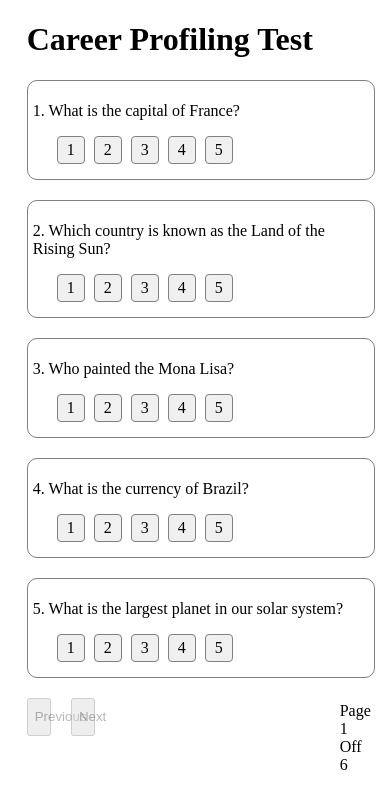
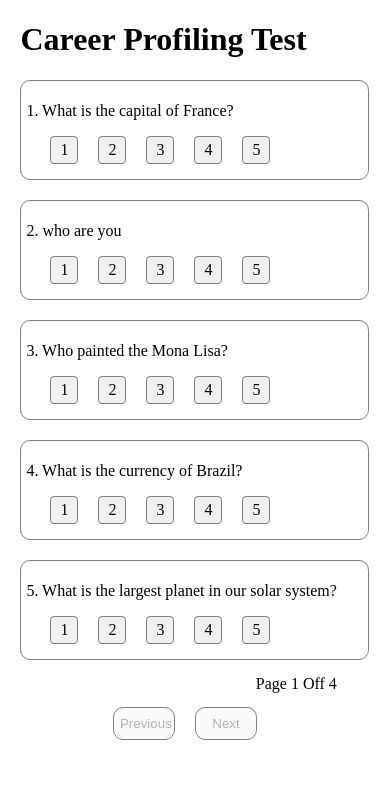
Before and after one commit to Shivam00002/career, a Next.js app: page / in a window 390 px wide. Shown: the top 808 px of the page. Built offline with nearby package versions, Linux system fonts and the light colour scheme.

Commit message:
css added

```diff
--- a/src/data/questions.js
+++ b/src/data/questions.js
@@ -8,7 +8,7 @@ const questions = [
       },
       {
         id: 2,
-        question: '2. Which country is known as the Land of the Rising Sun?',
+        question: '2. who are you',
         options:[1, 2, 3, 4,5],
         correctAnswer: 1,
       },
--- a/src/pages/ProgressBar.jsx
+++ b/src/pages/ProgressBar.jsx
@@ -7,9 +7,13 @@ console.log(props.currentPage)
 
 
   return (
+
+
+
     <div id="prog" >
     <div >
       <div
+      className="progress-line"
         style={{
           width: `${props.progress}%`,
           height: "5px",
@@ -21,7 +25,7 @@ console.log(props.currentPage)
     </div>
 
     <div className="pages">
-    {`Page ${props.currentPage} Off 6`}
+    {`Page ${props.currentPage} Off ${props.totalPages}`}
     </div>
 
 
--- a/src/pages/Quiz.jsx
+++ b/src/pages/Quiz.jsx
@@ -42,6 +42,14 @@ const Quiz = () => {
 
   const startIndex = (currentPage - 1) * 5;
   const endIndex = startIndex + 5;
+
+
+//total pages
+const questionsPerPage = 5;
+const totalPages = Math.ceil(questions.length / questionsPerPage);
+console.log("Total Pages:", totalPages);
+
+
   const paginatedQuestions = questions.slice(startIndex, endIndex);
 
   const isNextButtonDisabled = paginatedQuestions.some((question) => {
@@ -59,7 +67,7 @@ const Quiz = () => {
       <div className={styles.quizContainer}>
         {paginatedQuestions.map((question) => (
           <div key={question.id} className="box">
-            <p>{question.question}</p>
+            <p className="question">{question.question}</p>
 
             <div className="option-div">
               {question.options.map((option, index) => {
@@ -87,7 +95,11 @@ const Quiz = () => {
             </div>
           </div>
         ))}
+
+
+
         <div className="pagination">
+
           <div className="pagination-btn">
             <button
               disabled={currentPage === 1}
@@ -97,7 +109,7 @@ const Quiz = () => {
               Previous
             </button>
             <button
-              disabled={isNextButtonDisabled}
+            disabled={isNextButtonDisabled || currentPage === totalPages}
               onClick={handleNextPage}
               className={styles.paginationButton}
             >
@@ -105,8 +117,9 @@ const Quiz = () => {
             </button>
           </div>
         </div>
-      </div>
-      <ProgressBar currentPage={currentPage} progress={progress} />
+        </div>
+        <ProgressBar totalPages={totalPages} currentPage={currentPage} progress={progress} />
+
     </>
   );
 };
--- a/src/styles/globals.css
+++ b/src/styles/globals.css
@@ -52,8 +52,12 @@
   width: 70%;
 }
 #prog {
-  width: 40%;
-  margin-left: 61%;
+  display: grid;
+  grid-column: repeat(2, 1fr);
+  width: 50%;
+  height: auto;
+  align-items: right;
+  margin-left: 50%;
   margin-top: -30px;
 }
 
@@ -71,3 +75,82 @@
   width: 90%;
   margin: auto;
 }
+
+@media (max-width: 768px) {
+  .main {
+    width: 90%;
+    margin-right: 25px;
+  }
+
+  .option-div {
+    display: flex;
+    gap: 20px;
+    margin-left: 24px;
+  }
+
+  .pages {
+    margin-left: 30%;
+    margin-top: -9px;
+  }
+
+  .progress {
+    width: 70%;
+    border: 2px solid red;
+  }
+
+  .pagination-btn button {
+    width: 12px;
+    margin-top: 12px;
+    height: 7px;
+  }
+
+  .pagination-btn button:hover {
+    background-color: teal;
+    color: white;
+    border: 0px;
+  }
+
+  /* .pagination-btn button {
+    width: 8%;
+    height: 38px;
+    cursor: pointer;
+  }
+
+  .pagination {
+    border: 2px solid green;
+    width: 25%;
+    height: 22px;
+    margin-left: 45px;
+  }
+
+  .pagination button {
+    border: 2px solid goldenrod;
+  }
+ */
+
+  .pagination {
+    width: 45%;
+    height: 44px;
+    margin: auto;
+    margin-top: 35px;
+  }
+
+  .pagination button {
+    border: 1px solid gray;
+    width: 62px;
+    height: 33px;
+    border-radius: 10px;
+  }
+
+  #prog {
+    width: 95%;
+    margin: auto;
+    margin-top: -60px;
+  }
+
+  .pages {
+    margin-left: 30%;
+    margin-top: -9px;
+    margin-left: 71%;
+  }
+}
```
